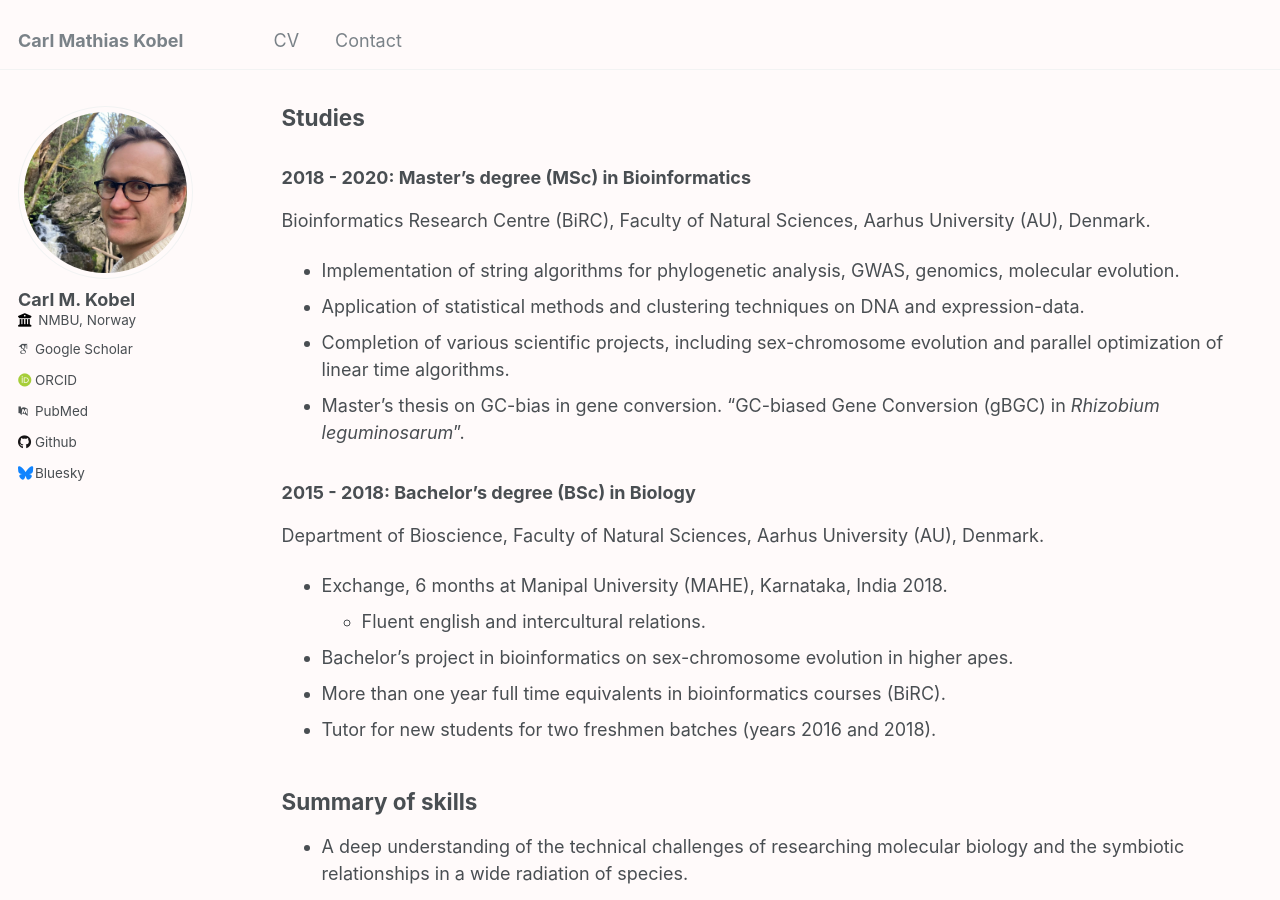
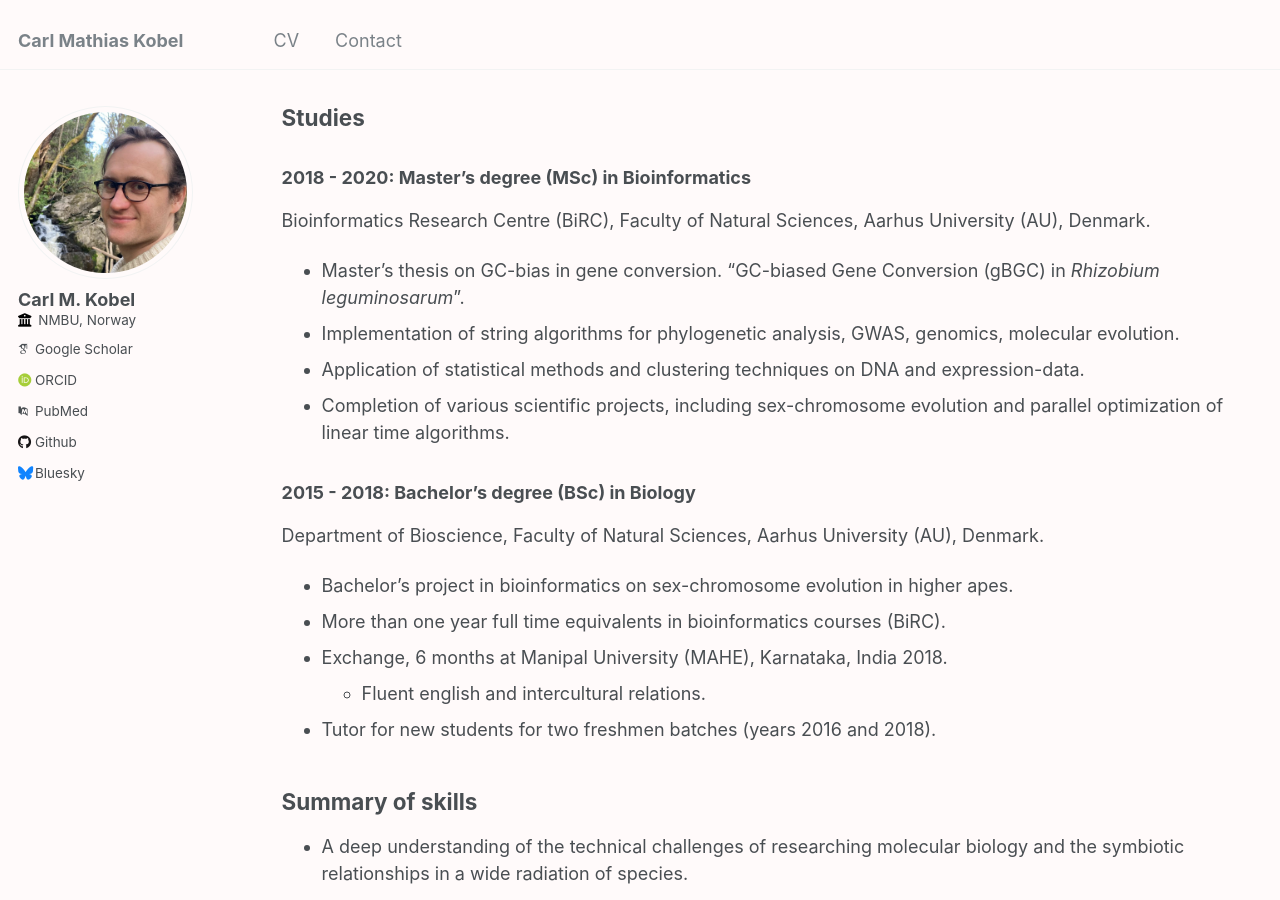
Before and after one commit to cmkobel/cmkobel.github.io, a Jekyll site: the page built from _pages/cv.md, in a window 1280 px wide and 900 px high, scrolled down 1677 px. Built offline with Jekyll 4.4.1, drawn with Linux system fonts in a browser that asks for light colours; some web fonts are replaced.

Commit message:
Update cv.md

```diff
--- a/_pages/cv.md
+++ b/_pages/cv.md
@@ -63,10 +63,10 @@ Department of Clinical Microbiology, Aarhus University Hospital, Skejby, Denmark
 
 Bioinformatics Research Centre (BiRC), Faculty of Natural Sciences, Aarhus University (AU), Denmark.
 
+  - Master's thesis on GC-bias in gene conversion. "GC-biased Gene Conversion (gBGC) in *Rhizobium leguminosarum*".
   - Implementation of string algorithms for phylogenetic analysis, GWAS, genomics, molecular evolution.
   - Application of statistical methods and clustering techniques on DNA and expression-data.
   - Completion of various scientific projects, including sex-chromosome evolution and parallel optimization of linear time algorithms.
-  - Master's thesis on GC-bias in gene conversion. "GC-biased Gene Conversion (gBGC) in *Rhizobium leguminosarum*".
 
 
 
@@ -74,10 +74,10 @@ Bioinformatics Research Centre (BiRC), Faculty of Natural Sciences, Aarhus Unive
 
 Department of Bioscience, Faculty of Natural Sciences, Aarhus University (AU), Denmark.
 
+  - Bachelor's project in bioinformatics on sex-chromosome evolution in higher apes.
+  - More than one year full time equivalents in bioinformatics courses (BiRC).
   - Exchange, 6 months at Manipal University (MAHE), Karnataka, India 2018.
     - Fluent english and intercultural relations.
-  - Bachelor's project in bioinformatics on sex-chromosome evolution in higher apes.
-  - More than one year full time equivalents in bioinformatics courses (BiRC).
   - Tutor for new students for two freshmen batches (years 2016 and 2018).
 
 
```
